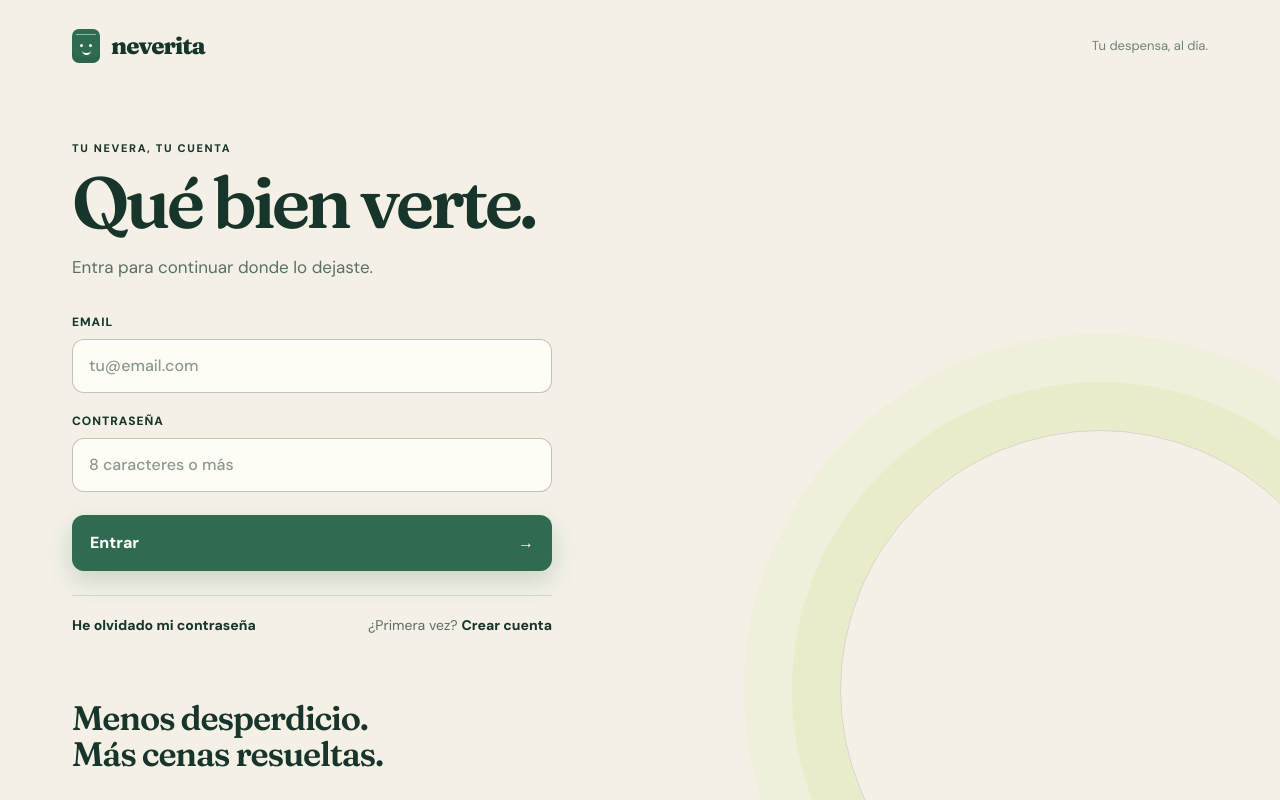
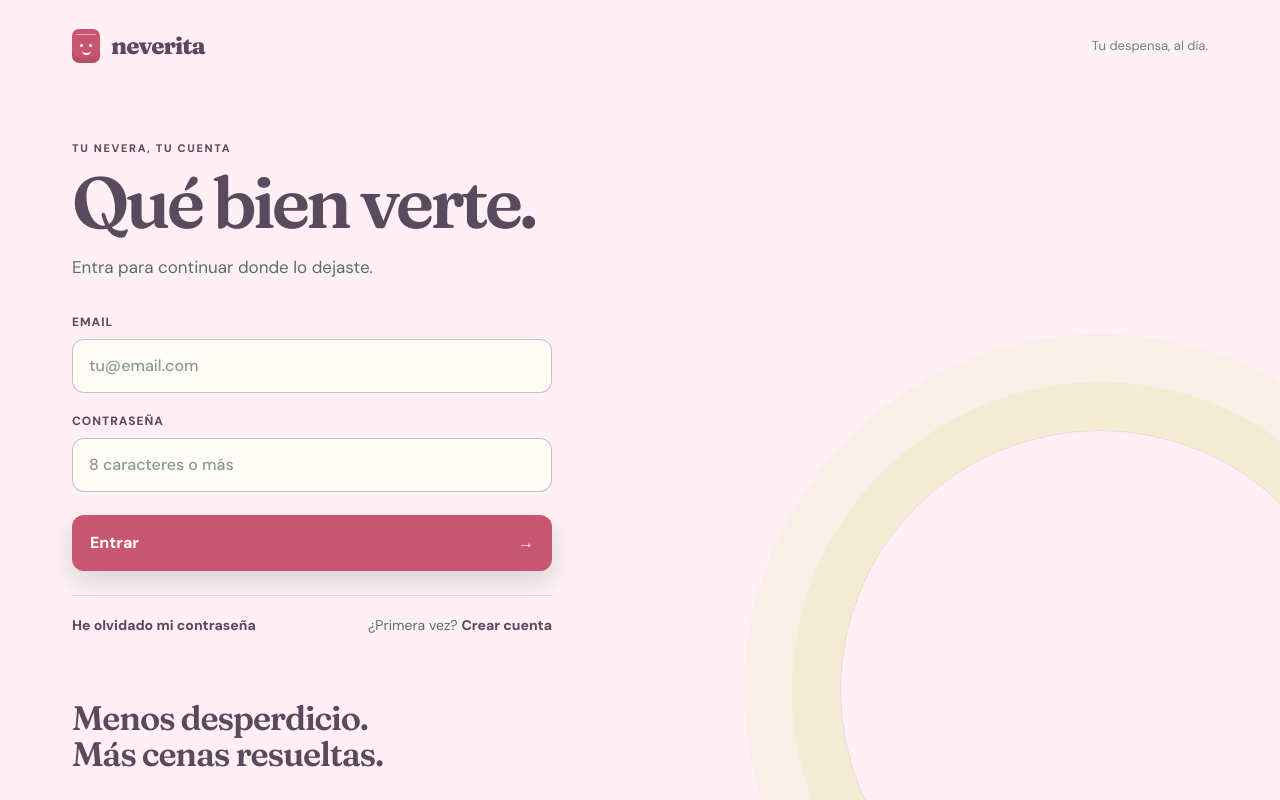
Before and after one commit to madgIitch/What-s-in-my-fridge-, a Next.js app in the folder apps/web/: page /login in a window 1280 px wide. Built offline with nearby package versions, Linux system fonts and the light colour scheme; no server answers.

Commit message:
fix(web): reconnect inventory and restore original visual style

```diff
--- a/apps/web/src/app/(auth)/app/page.tsx
+++ b/apps/web/src/app/(auth)/app/page.tsx
@@ -1,16 +1,8 @@
-import { redirect } from "next/navigation";
-import { logout } from "../actions";
+import { InventoryApp } from "@/components/inventory-app";
 import { createServerSupabaseClient } from "@/lib/supabase/server";
-import { InventoryApp } from "@/components/inventory-app";
-import { LogoutButton } from "@/components/pwa/logout-button";
 
 export default async function AppEntryPage() {
   const supabase = await createServerSupabaseClient();
   const { data: { user } } = await supabase.auth.getUser();
-  if (!user || user.app_metadata.disabled === true) redirect("/login?error=session_expired");
-
-  return <div className="inventory-shell">
-    <nav className="inventory-nav"><span className="brand">Neverita</span><LogoutButton action={logout} /></nav>
-    <InventoryApp userId={user.id} />
-  </div>;
+  return <InventoryApp userId={user!.id} />;
 }
--- a/apps/web/src/app/globals.css
+++ b/apps/web/src/app/globals.css
@@ -72,3 +72,27 @@ button { color:inherit; }
 .item-actions{grid-column:1/-1;display:flex;gap:8px}.conflict-panel{grid-column:1/-1;padding:14px;border-left:4px solid #9b3e29;background:#fff3ed}.conflict-panel p{margin-top:0;overflow-wrap:anywhere}.conflict-panel button{margin:4px 8px 4px 0}
 @media(max-width:700px){.inventory-page{width:min(calc(100% - 24px),1040px);padding-top:28px;grid-template-columns:minmax(0,1fr);gap:32px}.inventory-header{grid-column:auto;align-items:flex-start;flex-direction:column}.inventory-form{padding:18px}.inventory-item{grid-template-columns:minmax(0,1fr)}.sync-label{justify-self:start}.inventory-nav{padding-inline:14px}}
 @media(max-width:340px){.inventory-form{grid-template-columns:minmax(0,1fr)}.inventory-form label{grid-column:1!important}.inventory-header h1{font-size:42px}.inventory-nav .brand{font-size:21px}}
+
+/* The original mobile app's pastel palette and compact inventory hierarchy. */
+:root{--ink:#5a4a5e;--paper:#fff0f5;--cream:#fffbf7;--green:#c95670;--lime:#b5ead7;--line:rgba(201,86,112,.19)}
+.inventory-page{display:block;width:min(calc(100% - 28px),1040px);padding:0 0 110px}
+.inventory-header{position:relative;display:block;margin:0 -14px;padding:24px 20px 20px;border:0;border-radius:0 0 36px 36px;background:#ffe5ec;box-shadow:0 8px 24px rgba(201,86,112,.11)}
+.inventory-header-copy h1{display:flex;align-items:center;gap:10px;margin:0;font:800 clamp(28px,6vw,38px)/1.2 var(--font-sans),sans-serif;letter-spacing:-.04em}
+.inventory-header-copy img{width:48px;height:48px;object-fit:contain}
+.inventory-header-copy p{margin:5px 0 0;color:#8b7c8e;font-size:14px}
+.inventory-header-links{position:absolute;top:26px;right:18px;display:flex;gap:5px}
+.inventory-header-links a{display:grid;place-items:center;width:44px;height:44px;border:1px solid rgba(201,86,112,.2);border-radius:50%;background:#fff8fa;color:var(--ink);font-size:19px;text-decoration:none}
+.inventory-filters{display:flex;gap:8px;overflow-x:auto;margin-top:22px;padding-bottom:3px}
+.inventory-filters button{flex:none;min-height:40px;padding:7px 12px;border:1px solid rgba(201,86,112,.24);border-radius:999px;background:#fff9fb;color:var(--ink);font-size:12px;font-weight:750;cursor:pointer}
+.inventory-filters button[aria-pressed=true]{border-color:#c95670;background:#ffd4df}
+.inventory-shortcuts{display:grid;grid-template-columns:repeat(3,minmax(0,1fr));gap:9px;margin:24px 0 12px}
+.inventory-shortcuts a{display:grid;place-items:center;min-height:56px;padding:8px;text-align:center;border-radius:17px;background:#fffbf7;color:var(--ink);box-shadow:0 5px 14px rgba(90,74,94,.07);font-size:13px;font-weight:800;text-decoration:none}
+.inventory-shortcuts a:first-child{background:#ff9aa2;color:#4d3340}
+.inventory-shortcuts a:nth-child(2){background:#b5ead7}
+.connection-state{display:inline-block;margin:4px 0 18px;background:#e8f8f3;color:var(--ink)}
+.inventory-list-heading h2{font:800 23px var(--font-sans),sans-serif;letter-spacing:-.02em}
+.inventory-list-heading button{min-height:44px}
+.inventory-item{padding:15px 12px;margin:9px 0;border:1px solid var(--line);border-radius:17px;background:var(--cream)}
+.inventory-item-copy strong{font-size:16px}
+.inventory-item-copy span{color:#8b7c8e}
+@media(max-width:700px){.inventory-header-copy{padding-right:0}.inventory-header-copy h1{max-width:calc(100% - 130px);font-size:27px}.inventory-header-copy img{width:38px;height:38px}.inventory-shortcuts{gap:6px}.inventory-shortcuts a{font-size:11px}.inventory-item{display:grid;grid-template-columns:minmax(0,1fr) auto}.sync-label{grid-column:2;grid-row:1}.inventory-item-copy{grid-column:1}.item-actions{grid-column:1/-1}}
--- a/apps/web/src/components/navigation/app-navigation.module.css
+++ b/apps/web/src/components/navigation/app-navigation.module.css
@@ -1,9 +1,9 @@
 .navigation{position:relative;z-index:20;display:flex;align-items:center;justify-content:space-between;gap:24px;min-height:72px;padding:8px max(20px,calc((100vw - 1120px)/2));border-bottom:1px solid var(--line);background:var(--paper)}
 .brand{display:inline-flex;align-items:center;min-height:44px;color:var(--ink);font:750 24px var(--font-display),serif;letter-spacing:-.04em;text-decoration:none;white-space:nowrap}
 .destinations{display:flex;align-items:center;gap:4px}
-.destination{min-height:44px;min-width:44px;display:flex;align-items:center;justify-content:center;gap:8px;padding:8px 12px;border-radius:12px;color:#587067;font-size:14px;font-weight:750;text-decoration:none}
+.destination{min-height:44px;min-width:44px;display:flex;align-items:center;justify-content:center;gap:8px;padding:8px 12px;border-radius:12px;color:#8b7c8e;font-size:14px;font-weight:750;text-decoration:none}
 .destination:hover{background:rgba(47,107,81,.08)}
 .destination[aria-current=page]{color:var(--green);background:rgba(47,107,81,.11)}
 .icon{font-size:19px;line-height:1}
 .destination:focus-visible,.brand:focus-visible{outline:3px solid var(--green);outline-offset:3px}
-@media(max-width:700px){.navigation{position:fixed;left:0;right:0;bottom:0;min-height:calc(68px + env(safe-area-inset-bottom));padding:4px 8px calc(4px + env(safe-area-inset-bottom));border-top:1px solid var(--line);border-bottom:0;background:rgba(255,253,247,.96);box-shadow:0 -8px 30px rgba(23,53,43,.08);backdrop-filter:blur(14px)}.brand{display:none}.destinations{width:100%;display:grid;grid-template-columns:repeat(5,minmax(0,1fr));gap:0}.destination{min-height:56px;min-width:0;flex-direction:column;gap:1px;padding:4px 1px;border-radius:10px;font-size:10px}.icon{font-size:21px}}
+@media(max-width:700px){.navigation{position:fixed;left:0;right:0;bottom:0;min-height:calc(68px + env(safe-area-inset-bottom));padding:4px 8px calc(4px + env(safe-area-inset-bottom));border-top:1px solid var(--line);border-bottom:0;background:rgba(255,251,247,.97);box-shadow:0 -8px 30px rgba(90,74,94,.1);backdrop-filter:blur(14px)}.brand{display:none}.destinations{width:100%;display:grid;grid-template-columns:repeat(5,minmax(0,1fr));gap:0}.destination{min-height:56px;min-width:0;flex-direction:column;gap:1px;padding:4px 1px;border-radius:10px;font-size:10px}.icon{font-size:21px}}
```
Also changed, not shown: apps/web/src/components/inventory-app.tsx (+20 -30 lines), 1 other file (tests, documents, lock files or other folders).
